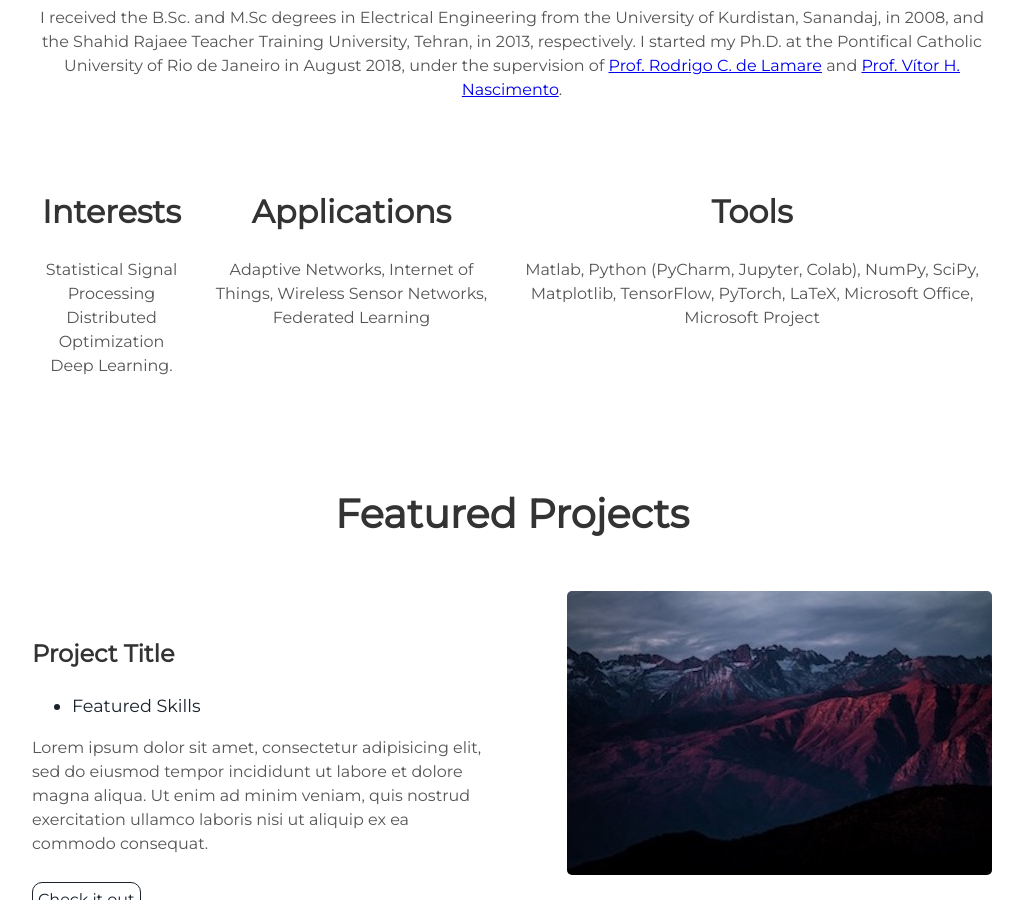
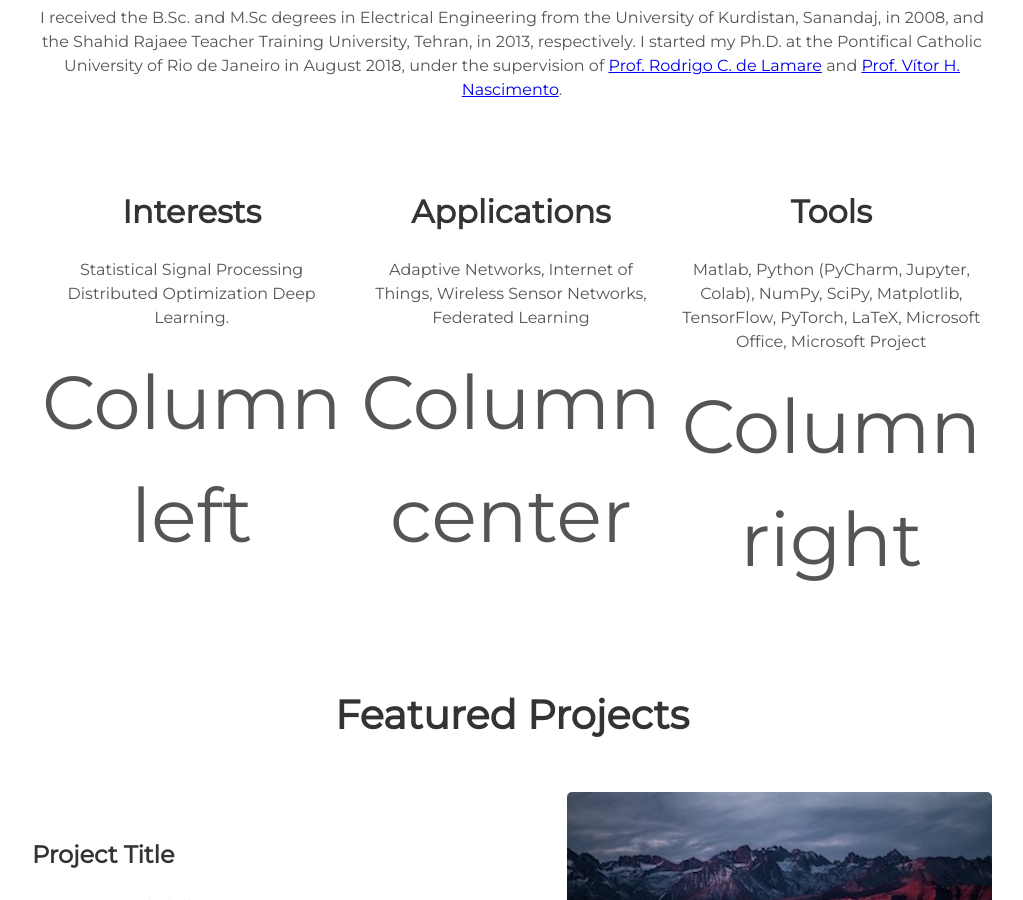
Before and after one commit to AlirezaDanaee/AlirezaDanaee.github.io, a Jekyll site: the page built from index.html, in a window 1280 px wide and 900 px high, scrolled down 1051 px. Shown: the whole window, without its empty margins (128-1151 px from the left). Built offline with Jekyll 4.4.1, drawn with Linux system fonts in a browser that asks for light colours.

Commit message:
Update about.html

```diff
--- a/_includes/about.html
+++ b/_includes/about.html
@@ -5,16 +5,16 @@
   <div class="user">
     <div class="tech">
       <h2>Interests</h2>
-      <p>Statistical Signal Processing<br>
-       Distributed Optimization<br>
+      <p>Statistical Signal Processing
+       Distributed Optimization
        Deep Learning.</p>
-    </div>
+    Column left</div>
     <div class="tech">
       <h2>Applications</h2>
       <p>Adaptive Networks, Internet of Things, Wireless Sensor Networks, Federated Learning </p>
-    </div>
+    Column center</div>
     <div class="tech">
       <h2>Tools</h2>
       <p>Matlab, Python (PyCharm, Jupyter, Colab), NumPy, SciPy, Matplotlib, TensorFlow, PyTorch, LaTeX, Microsoft Office, Microsoft Project</p>
-    </div>
+    Column right</div>
 </div>
```
